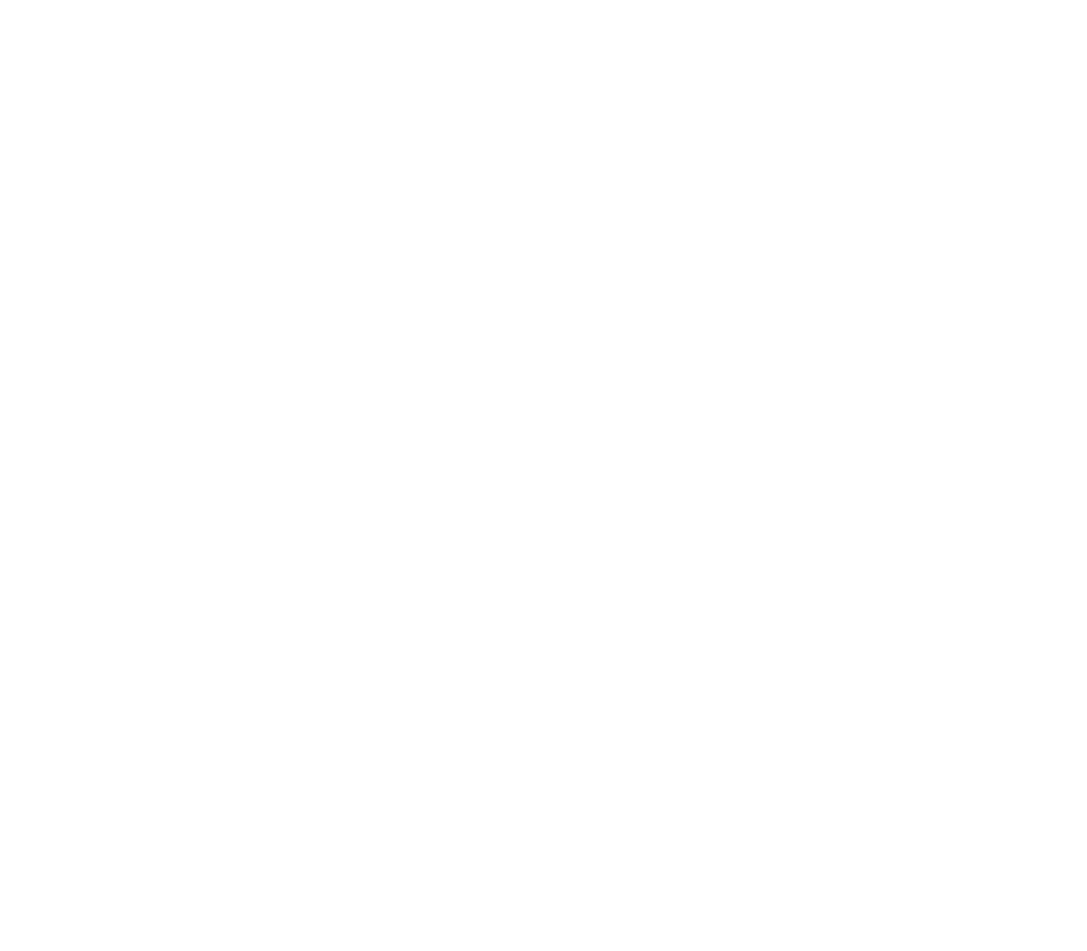
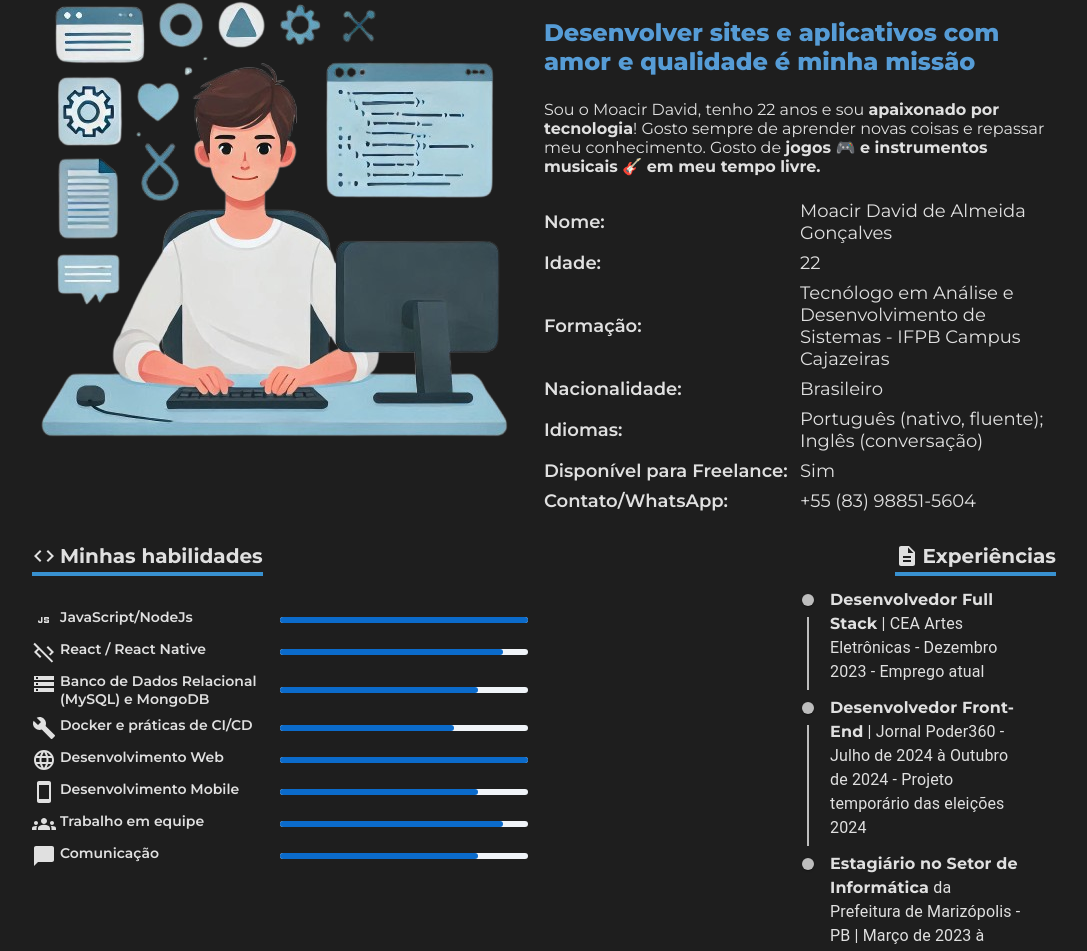
Before and after one commit to moacirdavidag/moacirdavidag-portfolio, a React (Vite) app: page /about in a window 1280 px wide. Shown: the part 195-1146 px from the top of the page, without its empty margins (96-1183 px from the left). Before the commit the page ends 800 px from the top, so only its background shows below. Built offline with nearby package versions, Linux system fonts and the light colour scheme.

Commit message:
feat: Página sobre mim

```diff
--- a/package.json
+++ b/package.json
@@ -13,6 +13,8 @@
     "@emotion/react": "^11.14.0",
     "@emotion/styled": "^11.14.0",
     "@mui/icons-material": "^6.2.0",
+    "@mui/joy": "^5.0.0-beta.50",
+    "@mui/lab": "^6.0.0-beta.19",
     "@mui/material": "^6.2.0",
     "@mui/styled-engine-sc": "^6.2.0",
     "animate.css": "^4.1.1",
--- a/src/App.css
+++ b/src/App.css
@@ -1,4 +1,5 @@
 div.container-app {
     width: 100%;
     min-height: 100vh;
+    height: max-content;
 }
--- a/src/App.tsx
+++ b/src/App.tsx
@@ -9,7 +9,7 @@
   const { theme } = useTheme();
 
   return (
-    <div className="container-app" style={{background: theme.colors.background}}>
+    <div className="container-app" style={{background: theme.colors.background, color: theme.colors.textPrimary}}>
       <BrowserRouter>
         <Routes>
           <Route path="/" element={<Home />} />
--- a/src/components/Container/style.ts
+++ b/src/components/Container/style.ts
@@ -2,6 +2,8 @@
 
 const ContainerWrapper = styled.div`
     width: 80%;
+    max-width: 80%;
+    height: auto;
     display: block;
     margin: 0 auto;
 `;
--- a/src/components/Header/style.ts
+++ b/src/components/Header/style.ts
@@ -47,6 +47,7 @@
   }
   ul li.link-active {
     border-bottom: 4px solid ${({ $linkColor }) => $linkColor};
+    padding-bottom: 4px;
   }
 `;
 
--- /dev/null
+++ b/src/components/PageTitle/PageTitle.tsx
@@ -0,0 +1,36 @@
+import React from "react";
+import { useTheme } from "../../hooks/theme";
+import { Stack } from "@mui/material";
+
+type PageTitleProps = {
+  title: string;
+  fontSize?: number;
+  icon?: React.ReactNode;
+};
+
+const PageTitle = ({ title, fontSize, icon }: PageTitleProps) => {
+  const { theme } = useTheme();
+  return (
+    <Stack
+      style={{
+        width: "max-content",
+        color: theme.colors.textPrimary,
+        borderBottom: `4px solid ${theme.colors.hover}`,
+        paddingBottom: "4px",
+      }}
+    >
+      <h2
+        style={{
+          fontSize: fontSize ? fontSize : "24px",
+          display: "flex",
+          alignItems: "center",
+          gap: "4px"
+        }}
+      >
+        {icon ? icon : null} {title}
+      </h2>
+    </Stack>
+  );
+};
+
+export default PageTitle;
--- a/src/index.css
+++ b/src/index.css
@@ -7,3 +7,8 @@
   margin: 0;
   padding: 0;
 }
+
+html {
+  min-height: 100vh;
+  max-height: 20px;
+}
--- a/src/pages/About/About.tsx
+++ b/src/pages/About/About.tsx
@@ -1,13 +1,198 @@
-import React from 'react'
-import Container from '../../components/Container'
-import Header from '../../components/Header'
+import React from "react";
+import Container from "../../components/Container";
+import Header from "../../components/Header";
+import { Box, Grid, Stack } from "@mui/material";
+import LinearProgress from "@mui/joy/LinearProgress";
 
+import vetorDev from "../../assets/img/vetor_dev.png";
+import { AboutMeDescription, AboutMeTitle, AboutWrapper } from "./style";
+import PageTitle from "../../components/PageTitle/PageTitle";
+import { useTheme } from "../../hooks/theme";
+import AboutListItem from "./components/AboutListItem";
+
+import CodeIcon from "@mui/icons-material/Code";
+import DescriptionIcon from "@mui/icons-material/Description";
+import JavascriptIcon from "@mui/icons-material/Javascript";
+import StorageIcon from "@mui/icons-material/Storage";
+import GitHubIcon from "@mui/icons-material/GitHub";
+import GroupsIcon from "@mui/icons-material/Groups";
+import ChatBubbleIcon from "@mui/icons-material/ChatBubble";
+import BuildIcon from "@mui/icons-material/Build";
+import LanguageIcon from "@mui/icons-material/Language";
+import SmartphoneIcon from "@mui/icons-material/Smartphone";
+import CodeOffIcon from "@mui/icons-material/CodeOff";
+import {
+  Timeline,
+  TimelineConnector,
+  TimelineContent,
+  TimelineDot,
+  TimelineItem,
+  TimelineSeparator,
+} from "@mui/lab";
 const About = () => {
+  const { theme } = useTheme();
+
   return (
-    <Container>
+    <AboutWrapper>
+      <Container>
         <Header />
-    </Container>
-  )
-}
+        <Grid container width={"100%"}>
+          <Grid item xs={6}>
+            <img
+              src={vetorDev}
+              alt="Ilustração de um programador em um computador"
+              className="animate__animated animate__fadeInLeft"
+            />
+          </Grid>
+          <Grid
+            item
+            xs={6}
+            display={"flex"}
+            flexDirection={"column"}
+            gap={"24px"}
+            className="animate__animated animate__fadeInDown"
+          >
+            <PageTitle title="Sobre mim" />
+            <AboutMeTitle $color={theme.colors.links}>
+              Desenvolver sites e aplicativos com amor e qualidade é minha
+              missão
+            </AboutMeTitle>
+            <AboutMeDescription>
+              Sou o Moacir David, tenho 22 anos e sou{" "}
+              <strong>apaixonado por tecnologia</strong>! Gosto sempre de
+              aprender novas coisas e repassar meu conhecimento. Gosto de{" "}
+              <strong>
+                jogos 🎮 e instrumentos musicais 🎸 em meu tempo livre.
+              </strong>
+            </AboutMeDescription>
+            <Stack direction={"column"} gap={"8px"}>
+              <AboutListItem
+                title="Nome:"
+                description="Moacir David de Almeida Gonçalves"
+              />
+              <AboutListItem title="Idade:" description="22" />
+              <AboutListItem
+                title="Formação:"
+                description="Tecnólogo em Análise e Desenvolvimento de Sistemas - IFPB Campus Cajazeiras"
+              />
+              <AboutListItem title="Nacionalidade:" description="Brasileiro" />
+              <AboutListItem
+                title="Idiomas:"
+                description="Português (nativo, fluente); Inglês (conversação)"
+              />
+              <AboutListItem
+                title="Disponível para Freelance:"
+                description="Sim"
+              />
+              <AboutListItem
+                title="Contato/WhatsApp:"
+                description="+55 (83) 98851-5604"
+              />
+            </Stack>
+          </Grid>
+        </Grid>
+        <Grid container width={"100%"} my={4}>
+          <Grid item xs={6}>
+            <PageTitle
+              title="Minhas habilidades"
+              fontSize={20}
+              icon={<CodeIcon />}
+            />
+            <Stack
+              direction={"column"}
+              gap={"8px"}
+              marginTop={4}
+              paddingRight={2}
+              className="animate__animated animate__fadeInLeft"
+            >
+              <AboutListItem
+                title="JavaScript/NodeJs"
+                fontSize={14}
+                icon={<JavascriptIcon />}
+                description={<LinearProgress determinate value={100} />}
+              />
+              <AboutListItem
+                title="React / React Native"
+                fontSize={14}
+                icon={<CodeOffIcon />}
+                description={<LinearProgress determinate value={90} />}
+              />
+              <AboutListItem
+                title="Banco de Dados Relacional (MySQL) e MongoDB"
+                fontSize={14}
+                icon={<StorageIcon />}
+                description={<LinearProgress determinate value={80} />}
+              />
+              <AboutListItem
+                title="Docker e práticas de CI/CD"
+                fontSize={14}
+                icon={<BuildIcon />}
+                description={<LinearProgress determinate value={70} />}
+              />
+              <AboutListItem
+                title="Desenvolvimento Web"
+                fontSize={14}
+                icon={<LanguageIcon />}
+                description={<LinearProgress determinate value={100} />}
+              />
+              <AboutListItem
+                title="Desenvolvimento Mobile"
+                fontSize={14}
+                icon={<SmartphoneIcon />}
+                description={<LinearProgress determinate value={80} />}
+              />
+              <AboutListItem
+                title="Trabalho em equipe"
+                fontSize={14}
+                icon={<GroupsIcon />}
+                description={<LinearProgress determinate value={90} />}
+              />
+              <AboutListItem
+                title="Comunicação"
+                fontSize={14}
+                icon={<ChatBubbleIcon />}
+                description={<LinearProgress determinate value={80} />}
+              />
+            </Stack>
+          </Grid>
+          <Grid item xs={6} alignItems={"flex-end"} justifyContent={"flex-end"} display={"flex"} flexDirection={"column"}>
+            <PageTitle
+              title="Experiências"
+              fontSize={20}
+              icon={<DescriptionIcon />}
+            />
+            <Box paddingLeft={2} width={"100%"} display={"flex"} alignItems={"flex-end"} justifyContent={"flex-end"}>
+              <Timeline
+                sx={{ width: "100%" }}
+                className="animate__animated animate__fadeInRight"
+              >
+                <TimelineItem>
+                  <TimelineSeparator>
+                    <TimelineDot />
+                    <TimelineConnector />
+                  </TimelineSeparator>
+                  <TimelineContent><strong>Desenvolvedor Full Stack</strong> | CEA Artes Eletrônicas - Dezembro 2023 - Emprego atual</TimelineContent>
+                </TimelineItem>
+                <TimelineItem>
+                  <TimelineSeparator>
+                    <TimelineDot />
+                    <TimelineConnector />
+                  </TimelineSeparator>
+                  <TimelineContent><strong>Desenvolvedor Front-End</strong> | Jornal Poder360 - Julho de 2024 à Outubro de 2024 - Projeto temporário das eleições 2024</TimelineContent>
+                </TimelineItem>
+                <TimelineItem>
+                  <TimelineSeparator>
+                    <TimelineDot />
+                  </TimelineSeparator>
+                  <TimelineContent><strong>Estagiário no Setor de Informática</strong> da Prefeitura de Marizópolis - PB | Março de 2023 à Setembro de 2023</TimelineContent>
+                </TimelineItem>
+              </Timeline>
+            </Box>
+          </Grid>
+        </Grid>
+      </Container>
+    </AboutWrapper>
+  );
+};
 
-export default About
+export default About;
--- /dev/null
+++ b/src/pages/About/components/AboutListItem/AboutListItem.tsx
@@ -0,0 +1,32 @@
+import { Box, Stack } from "@mui/material";
+import React from "react";
+import { useTheme } from "../../../../hooks/theme";
+
+type AboutListItemProps = {
+    title: string;
+    description: string | React.ReactNode;
+    fontSize?: number;
+    icon?: React.ReactNode
+}
+
+const AboutListItem = ({title, description, fontSize, icon}: AboutListItemProps) => {
+  const { theme } = useTheme();
+
+  return (
+    <Stack
+      width={"100%"}
+      flexDirection={"row"}
+      justifyContent={"space-between"}
+      alignItems={"center"}
+    >
+        <Box width={"50%"} sx={{fontSize: fontSize ? `${fontSize}px` : "18px", fontWeight: 600, gap: "4px", display: "flex"}}>
+            {icon ? icon : null} <span>{title}</span>
+        </Box>
+        <Box width={"50%"} sx={{fontSize: fontSize ? `${fontSize}px` : "18px"}}>
+            {description}
+        </Box>
+    </Stack>
+  );
+};
+
+export default AboutListItem;
--- /dev/null
+++ b/src/pages/About/components/AboutListItem/index.ts
@@ -0,0 +1,3 @@
+import AboutListItem from "./AboutListItem";
+
+export default AboutListItem;
--- /dev/null
+++ b/src/pages/About/style.ts
@@ -0,0 +1,22 @@
+import styled from "styled-components";
+
+interface AboutMeTitleProps {
+    $color: string;
+}
+
+export const AboutWrapper = styled.section`
+    width: 100%;
+    max-width: 100vw;
+    min-height: 100vh;
+    height: 100%;
+`;
+
+export const AboutMeTitle = styled.p<AboutMeTitleProps>`
+    font-size: 24px;
+    font-weight: 800;
+    color: ${({$color}) => $color};
+`;
+
+export const AboutMeDescription = styled.p`
+    font-size: 16px;
+`;
```
Also changed, not shown: src/assets/img/vetor_dev.png (added), src/components/PageTitle/index.tsx (added), 1 other file (tests, documents, lock files or other folders).
